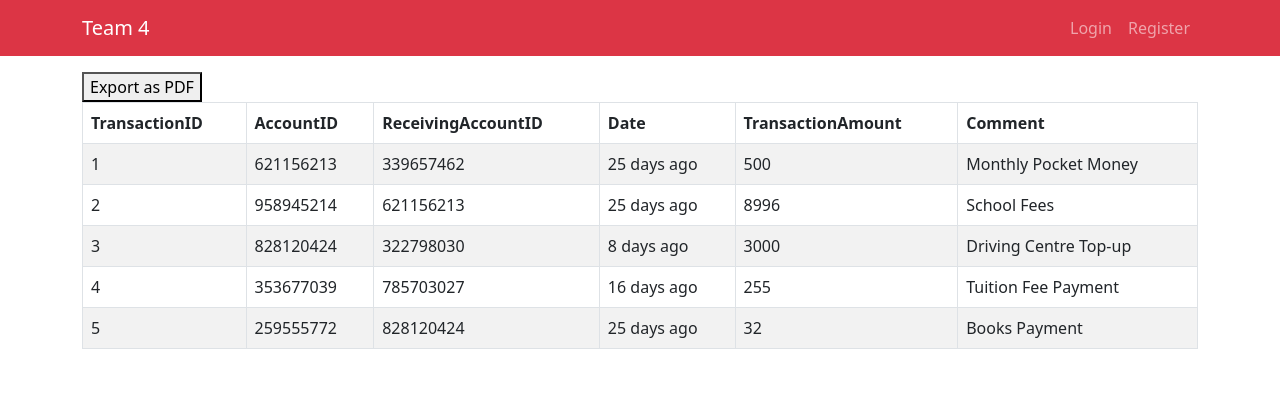
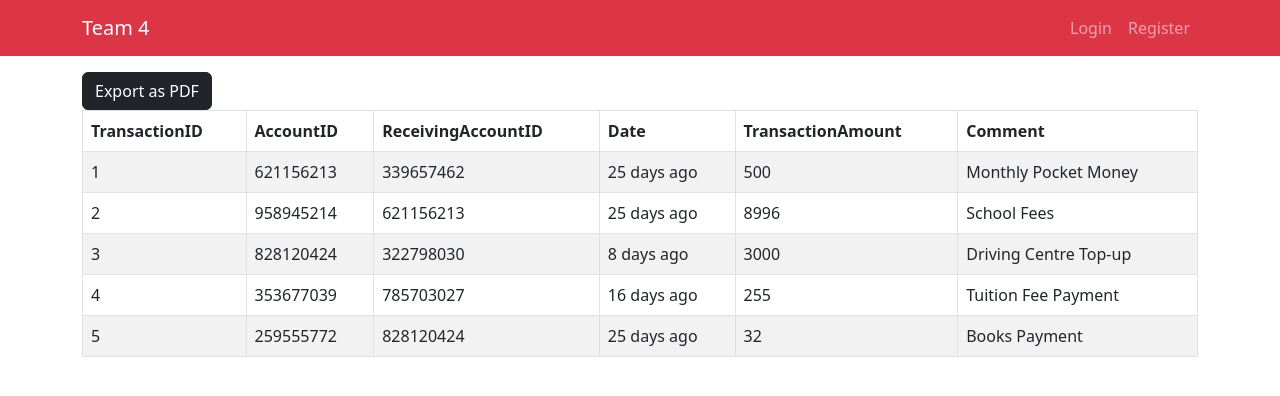
Before and after one commit to findtravishere/tt1_4, a React (Create React App) app in the folder frontend/: page / in a window 1280 px wide. Shown: the top 396 px of the page. Built offline with nearby package versions, Linux system fonts and the light colour scheme.

Commit message:
chore/export-button-bootstrap

```diff
--- a/frontend/src/components/TransactionsTable.js
+++ b/frontend/src/components/TransactionsTable.js
@@ -5,6 +5,7 @@ import Table from "react-bootstrap/Table";
 import jsPDF from "jspdf";
 import "jspdf-autotable";
 import Pagination from "./pagination";
+import Button from "react-bootstrap/Button";
 
 export const TransactionTable = () => {
   // Current dummy data
@@ -131,9 +132,9 @@ export const TransactionTable = () => {
       <div className="col-md-12 "></div>
 
       <div className="col-md-8 ">
-        <button variant="dark" onClick={() => exportPDF()}>
+        <Button variant="dark" onClick={() => exportPDF()}>
           Export as PDF
-        </button>{" "}
+        </Button>
       </div>
 
       <Table striped bordered hover>
```
